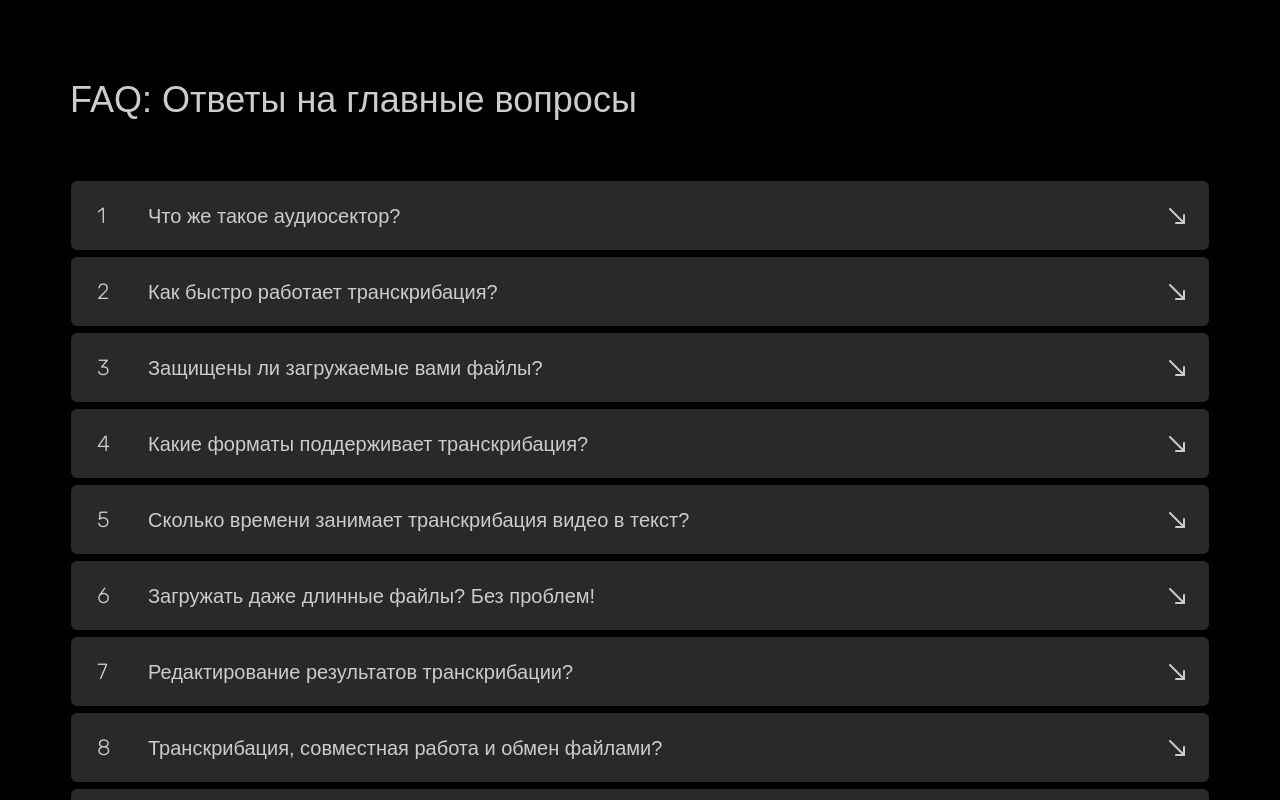
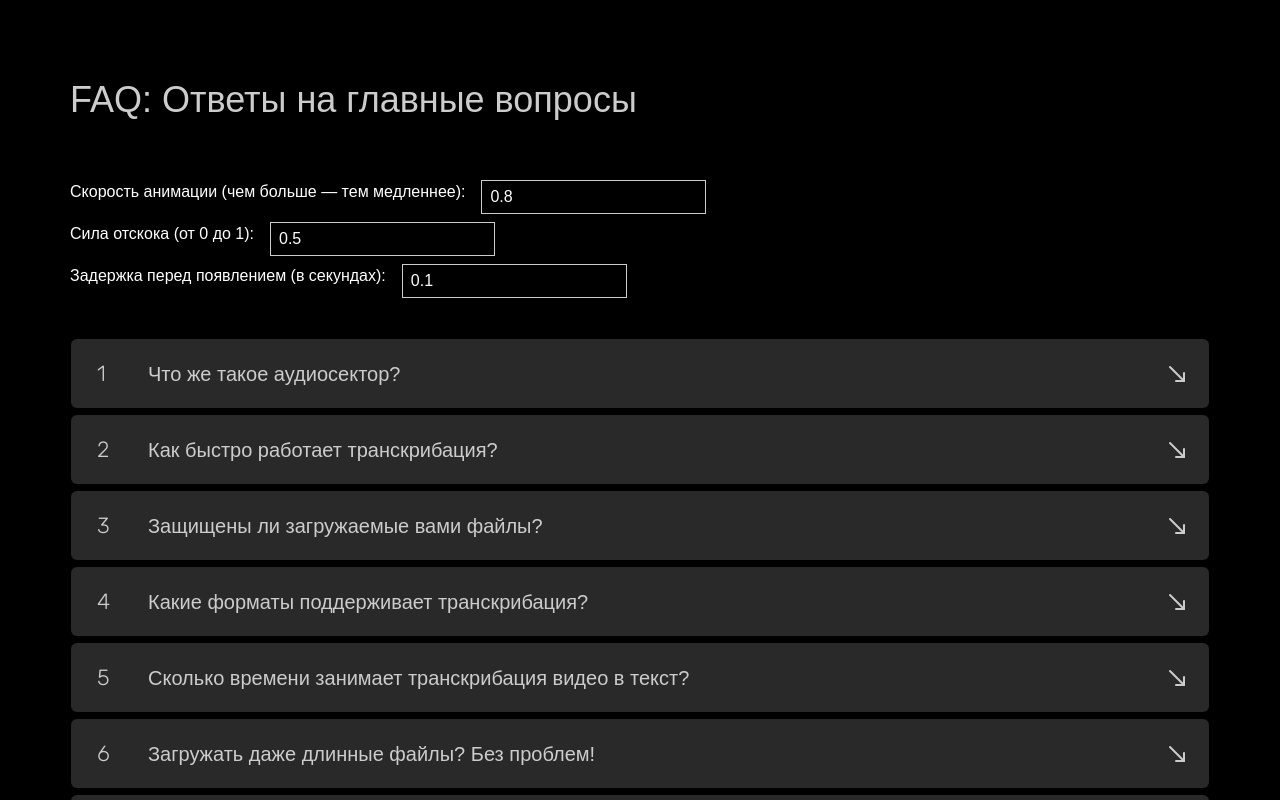
Before and after one commit to Abdujamil/faq-section, a Next.js app: page / in a window 1280 px wide. Shown: the top 800 px of the page. Built offline with nearby package versions, Linux system fonts and the light colour scheme.

Commit message:
change bounce effect

```diff
--- a/package.json
+++ b/package.json
@@ -10,6 +10,7 @@
   },
   "dependencies": {
     "@tailwindcss/postcss": "^4.1.3",
+    "framer-motion": "^12.7.3",
     "next": "15.2.4",
     "react": "^19.0.0",
     "react-dom": "^19.0.0"
--- a/src/Components/FaqCard.tsx
+++ b/src/Components/FaqCard.tsx
@@ -4,6 +4,13 @@ import React, {useState, useRef, useEffect} from "react";
 import styles from '../app/page.module.scss';
 import ParallaxCard from "./ParallaxCard";
 import {getFaqBackground} from "../utils/faqHelpers";
+import {motion} from 'framer-motion';
+
+interface AnimationSettings {
+    duration: number;
+    bounce: number;
+    delay: number;
+}
 
 interface FaqCardProps {
     id: number;
@@ -14,70 +21,81 @@ interface FaqCardProps {
     defaultOpen?: boolean;
     isOpen?: boolean;
     onToggle?: any;
+    animationSettings?: AnimationSettings;
 }
 
 
-const FaqCard: React.FC<FaqCardProps> = ({id, num, question, answer, src, defaultOpen = false, isOpen, onToggle}) => {
-    const cardRef = useRef<null | HTMLDivElement>(null);
-    const imageRef = useRef<HTMLDivElement>(null);
-    const [dimensions, setDimensions] = useState({width: 0, height: 0});
-    const [mouseX, setMouseX] = useState(0);
-    const [mouseY, setMouseY] = useState(0);
-    const [oldMousePX, setOldMousePX] = useState(0);
-    const [mouseLeaveDelay, setMouseLeaveDelay] = useState<NodeJS.Timeout | null>(null);
-
-    useEffect(() => {
-        const card = cardRef.current;
-        if (card) {
-            setDimensions({
-                width: card.offsetWidth,
-                height: card.offsetHeight
-            });
-        }
-    }, [cardRef.current]);
-
-    const mousePX = mouseX / dimensions.width;
-    const mousePY = mouseY / dimensions.height;
-
-    const cardStyle = {
-        transform: `rotateY(${(mousePX || 0) * 30}deg) rotateX(${(mousePY || 0) * -30}deg)`,
-        perspective: '1200px',
-        transition: 'transform 0.3s ease-out'
-    };
-
-    const textStyle = {
-        transform: `translate3d(${(mousePX || 0) * 20 * 2}px, ${(mousePY || 0) * 20 * 2}px, 0) scale(1.1)`,
-        transition: 'transform 0.3s ease-out',
-        willChange: 'transform'
-    };
-
-    const handleMouseMove = (e: React.MouseEvent) => {
-        const card = cardRef.current;
-        if (card) {
-            const rect = card.getBoundingClientRect();
-            setMouseX(e.clientX - rect.left - dimensions.width / 2);
-            setMouseY(e.clientY - rect.top - dimensions.height / 2);
-
-            setOldMousePX(e.clientX - rect.left - dimensions.width / 2)
-
-        }
-    };
-
-    const handleMouseEnter = () => {
-        if (mouseLeaveDelay) {
-            clearTimeout(mouseLeaveDelay);
-        }
-    };
-
-    const handleMouseLeave = () => {
-        setMouseLeaveDelay(setTimeout(() => {
-            setMouseX(0);
-            setMouseY(0);
-            setTimeout(() => {
-                setOldMousePX(0)
-            }, 500)
-        }, 1000));
-    };
+const FaqCard: React.FC<FaqCardProps> = ({
+                                             id,
+                                             num,
+                                             question,
+                                             answer,
+                                             src,
+                                             defaultOpen = false,
+                                             isOpen,
+                                             onToggle,
+                                             animationSettings
+                                         }) => {
+    // const cardRef = useRef<null | HTMLDivElement>(null);
+    // const imageRef = useRef<HTMLDivElement>(null);
+    // const [dimensions, setDimensions] = useState({width: 0, height: 0});
+    // const [mouseX, setMouseX] = useState(0);
+    // const [mouseY, setMouseY] = useState(0);
+    // const [oldMousePX, setOldMousePX] = useState(0);
+    // const [mouseLeaveDelay, setMouseLeaveDelay] = useState<NodeJS.Timeout | null>(null);
+    //
+    // useEffect(() => {
+    //     const card = cardRef.current;
+    //     if (card) {
+    //         setDimensions({
+    //             width: card.offsetWidth,
+    //             height: card.offsetHeight
+    //         });
+    //     }
+    // }, [cardRef.current]);
+    //
+    // const mousePX = mouseX / dimensions.width;
+    // const mousePY = mouseY / dimensions.height;
+    //
+    // const cardStyle = {
+    //     transform: `rotateY(${(mousePX || 0) * 30}deg) rotateX(${(mousePY || 0) * -30}deg)`,
+    //     perspective: '1200px',
+    //     transition: 'transform 0.3s ease-out'
+    // };
+    //
+    // const textStyle = {
+    //     transform: `translate3d(${(mousePX || 0) * 20 * 2}px, ${(mousePY || 0) * 20 * 2}px, 0) scale(1.1)`,
+    //     transition: 'transform 0.3s ease-out',
+    //     willChange: 'transform'
+    // };
+    //
+    // const handleMouseMove = (e: React.MouseEvent) => {
+    //     const card = cardRef.current;
+    //     if (card) {
+    //         const rect = card.getBoundingClientRect();
+    //         setMouseX(e.clientX - rect.left - dimensions.width / 2);
+    //         setMouseY(e.clientY - rect.top - dimensions.height / 2);
+    //
+    //         setOldMousePX(e.clientX - rect.left - dimensions.width / 2)
+    //
+    //     }
+    // };
+    //
+    // const handleMouseEnter = () => {
+    //     if (mouseLeaveDelay) {
+    //         clearTimeout(mouseLeaveDelay);
+    //     }
+    // };
+    //
+    // const handleMouseLeave = () => {
+    //     setMouseLeaveDelay(setTimeout(() => {
+    //         setMouseX(0);
+    //         setMouseY(0);
+    //         setTimeout(() => {
+    //             setOldMousePX(0)
+    //         }, 500)
+    //     }, 1000));
+    // };
 
     const handleClick = () => {
         onToggle(id);
@@ -87,7 +105,7 @@ const FaqCard: React.FC<FaqCardProps> = ({id, num, question, answer, src, defaul
     //
     return (
         <div
-            className={`${styles.faqCard} ${isOpen ? styles.active : ""} transition-all ease duration-[.3s] relative cursor-pointer s:py-[23px] group-active/window:text-[#FFF]`}
+            className={`${styles.faqCard} ${isOpen ? styles.active : ""} relative cursor-pointer s:py-[23px] group-active/window:text-[#FFF]`}
             style={{
                 borderColor: isOpen ? "#CCCCCC" : "transparent",
                 background: isOpen ? "#53535380" : "",
@@ -110,6 +128,24 @@ const FaqCard: React.FC<FaqCardProps> = ({id, num, question, answer, src, defaul
                  }}
             >
                 <div
+                    className={`${styles.logoOnHover} absolute right-[8%] overflow-hidden opacity-0 z-[9999] w-[155px] h-[155px] border border-[#CCCCCC] backdrop-blur-[2.5px]  rounded-[4px] transition-all ease-in-out duration-[0.3s]`}
+                    style={{
+                        display: isOpen ? "none" : "block",
+                    }}
+                >
+                    <Image
+                        src={src}
+                        className="rounded-[4px]"
+                        style={{
+                            objectFit: 'contain', // или 'cover' в зависимости от потребностей
+                            aspectRatio: '1 / 1' // явное указание соотношения
+                        }}
+                        alt="FAQ image"
+                        width={155}
+                        height={155}
+                    />
+                </div>
+                <div
                     className={`${styles.questionContainer} relative z-[99] w-full h-full p-5 inline-flex flex-row items-center transition-all ease duration-[.1s]`}>
                     <div className={`${styles.number} p-[6px]`}
                          style={{
@@ -123,32 +159,24 @@ const FaqCard: React.FC<FaqCardProps> = ({id, num, question, answer, src, defaul
                         <h3 className={`w-full font-[400] text-[20px] transition-all ease-in-out duration-[0.3s] `}>{question}</h3>
                     </div>
 
-                    {/*<ParallaxCard*/}
-                    {/*    src={src}*/}
-                    {/*    alt="FAQ image"*/}
+                    {/*<div*/}
+                    {/*    className={`${styles.logoOnHover} absolute right-[8%] overflow-hidden opacity-0 z-[9999] w-[155px] h-[155px] border border-[#CCCCCC] backdrop-blur-[2.5px]  rounded-[4px] transition-all ease-in-out duration-[0.3s]`}*/}
                     {/*    style={{*/}
                     {/*        display: isOpen ? "none" : "block",*/}
                     {/*    }}*/}
-                    {/*/>*/}
-
-                    <div
-                        className={`${styles.logoOnHover} absolute right-[8%] overflow-hidden opacity-0 z-[9999] w-[155px] h-[155px] border border-[#CCCCCC] backdrop-blur-[2.5px]  rounded-[4px] transition-all ease-in-out duration-[0.3s]`}
-                        style={{
-                            display: isOpen ? "none" : "block",
-                        }}
-                    >
-                        <Image
-                            src={src}
-                            className="rounded-[4px] opacity-[80%]"
-                            style={{
-                                objectFit: 'contain', // или 'cover' в зависимости от потребностей
-                                aspectRatio: '1 / 1' // явное указание соотношения
-                            }}
-                            alt="FAQ image"
-                            width={155}
-                            height={155}
-                        />
-                    </div>
+                    {/*>*/}
+                    {/*    <Image*/}
+                    {/*        src={src}*/}
+                    {/*        className="rounded-[4px] opacity-[80%]"*/}
+                    {/*        style={{*/}
+                    {/*            objectFit: 'contain', // или 'cover' в зависимости от потребностей*/}
+                    {/*            aspectRatio: '1 / 1' // явное указание соотношения*/}
+                    {/*        }}*/}
+                    {/*        alt="FAQ image"*/}
+                    {/*        width={155}*/}
+                    {/*        height={155}*/}
+                    {/*    />*/}
+                    {/*</div>*/}
 
                     <div className={`${styles.arrow}`}>
                         <svg className={`transition-all duration-[.2s] ease-in-out`} width="24" height="24"
@@ -185,30 +213,54 @@ const FaqCard: React.FC<FaqCardProps> = ({id, num, question, answer, src, defaul
                 <div className={`${styles.texts} flex gap-[40px] mb-[30px]`}>
                     <p className={`text-[18px] font-normal`}>{answer}</p>
 
-                    <div
-                        ref={cardRef}
-                        className={`${styles.faqCard} ${isOpen ? styles.active : ""} w-[170px] h-full max-h-[170px]`}
-                        style={cardStyle}
-                        onMouseMove={handleMouseMove}
-                        onMouseEnter={handleMouseEnter}
-                        onMouseLeave={handleMouseLeave}
-                        onClick={handleClick}
-                    >
-                        <div ref={imageRef} style={textStyle}>
+                    {/*<div*/}
+                    {/*    ref={cardRef}*/}
+                    {/*    className={`${styles.faqCard} ${isOpen ? styles.active : ""} w-[155px] h-[155px]`}*/}
+                    {/*    style={cardStyle}*/}
+                    {/*    onMouseMove={handleMouseMove}*/}
+                    {/*    onMouseEnter={handleMouseEnter}*/}
+                    {/*    onMouseLeave={handleMouseLeave}*/}
+                    {/*    onClick={handleClick}*/}
+                    {/*    >*/}
+                    {/*    <div ref={imageRef} style={textStyle} className={`w-[155px] h-[155px]`}>*/}
+                    {/*        <Image*/}
+                    {/*            src={src}*/}
+                    {/*            className="mt-[7px] border border-[#CCCCCC] backdrop-blur-[2.5px] transition-all ease-in-out duration-[0.3s] rounded-[6px] opacity-100"*/}
+                    {/*            width={155}*/}
+                    {/*            height={155}*/}
+                    {/*            alt="FAQ image"*/}
+                    {/*        />*/}
+                    {/*    </div>*/}
+                    {/*</div>*/}
+
                     <Image
                         src={src}
-                                className="mt-[7px] w-full min-w-[155px] h-[155px] border border-[#CCCCCC] backdrop-blur-[2.5px] transition-all ease-in-out duration-[0.3s] rounded-[6px] opacity-100"
+                        className=" mt-[7px] w-full min-w-[155px] h-[155px]  border border-[#CCCCCC] backdrop-blur-[2.5px transition-all ease-in-out duration-[0.3s] rounded-[6px] opacity-[100%]"
                         width={155}
                         height={155}
                         alt="FAQ image"
                     />
                 </div>
-                    </div>
-                </div>
                 <button
                     className={`py-[16px] px-[61px] bg-black text-[24px] leading-[18px] cursor-pointer rounded-[4px] border-1 border-[#CCCCCC]`}>
                     подробнее
                 </button>
+
+                {/*{isOpen && (*/}
+                {/*    <motion.button*/}
+                {/*        initial={{y: -100, opacity: 0}}*/}
+                {/*        animate={{y: 0, opacity: 1}}*/}
+                {/*        transition={{*/}
+                {/*            type: "spring",*/}
+                {/*            bounce: animationSettings?.bounce ?? 0.5,*/}
+                {/*            duration: animationSettings?.duration ?? 0.8,*/}
+                {/*            delay: animationSettings?.delay ?? 0.1,*/}
+                {/*        }}*/}
+                {/*        className="py-[16px] px-[61px] bg-black text-[24px] leading-[18px] cursor-pointer rounded-[4px] border border-[#CCCCCC]"*/}
+                {/*    >*/}
+                {/*        подробнее*/}
+                {/*    </motion.button>*/}
+                {/*)}*/}
             </div>
         </div>
     );
--- a/src/app/page.tsx
+++ b/src/app/page.tsx
@@ -1,6 +1,6 @@
 "use client";
 
-import React, {useState}from "react";
+import React, {useState} from "react";
 import styles from '../app/page.module.scss';
 import FaqCard from "../Components/FaqCard";
 import Footer from "./footer";
@@ -10,14 +10,63 @@ const Home: React.FC = () => {
 
     const [openId, setOpenId] = useState<number | null>(null);
 
+    const [animationSettings, setAnimationSettings] = useState({
+        duration: 0.8,
+        bounce: 0.5,
+        delay: 0.1
+    });
+
     const handleToggle = (id: number) => {
         setOpenId(prevId => prevId === id ? null : id);
     };
 
     return (
         <div className={`${styles.page} block `}>
-            <main className={`${styles.main} w-full max-w-[1160px] mx-auto pt-[80px] pr-[10px] pl-[10px] flex flex-col`}>
-                <h2 className={`${styles.title} mb-[60px] font-normal text-4xl text-[#CCCCCC]`} >FAQ: Ответы на главные вопросы</h2>
+            <main
+                className={`${styles.main} w-full max-w-[1160px] mx-auto pt-[80px] pr-[10px] pl-[10px] flex flex-col`}>
+                <h2 className={`${styles.title} mb-[60px] font-normal text-4xl text-[#CCCCCC]`}>FAQ: Ответы на главные
+                    вопросы</h2>
+                {/* 🎛 Настройки анимации */}
+                <div className="flex flex-col gap-2 text-white mb-10">
+                    <label className="flex gap-2">
+                        <span className="block mb-1">Скорость анимации (чем больше — тем медленнее):</span>
+                        <input
+                            type="number"
+                            step="0.1"
+                            value={animationSettings.duration}
+                            onChange={(e) => setAnimationSettings({
+                                ...animationSettings,
+                                duration: parseFloat(e.target.value)
+                            })}
+                            className="ml-2 px-2 py-1 border border-[#cccccc]"
+                        />
+                    </label>
+                    <label className="flex gap-2">
+                        <span className="block mb-1">Сила отскока (от 0 до 1):</span>
+                        <input
+                            type="number"
+                            step="0.1"
+                            value={animationSettings.bounce}
+                            onChange={(e) => setAnimationSettings({
+                                ...animationSettings,
+                                bounce: parseFloat(e.target.value)
+                            })}
+                            className="ml-2 px-2 py-1 border border-[#cccccc]"
+                        />
+                    </label>
+                    <label className="flex gap-2">
+                        <span className="block mb-1">Задержка перед появлением (в секундах):</span>
+                        <input
+                            type="number"
+                            value={animationSettings.delay}
+                            onChange={(e) => setAnimationSettings({
+                                ...animationSettings,
+                                delay: parseFloat(e.target.value)
+                            })}
+                            className="ml-2 px-2 py-1 border border-[#cccccc]"
+                        />
+                    </label>
+                </div>
                 <section className={`${styles.accordion} w-full flex flex-col gap-[5px]`}>
                     {faqData.map((item) => (
                         <FaqCard
@@ -29,6 +78,7 @@ const Home: React.FC = () => {
                             src={item.src}
                             isOpen={openId === item.id}
                             onToggle={handleToggle}
+                            animationSettings={animationSettings}
                         />
                     ))}
                 </section>
```
Also changed, not shown: src/app/page.module.scss (+43 -26 lines), 1 other file (tests, documents, lock files or other folders). Lines whose indentation alone changed are shown as unchanged.
